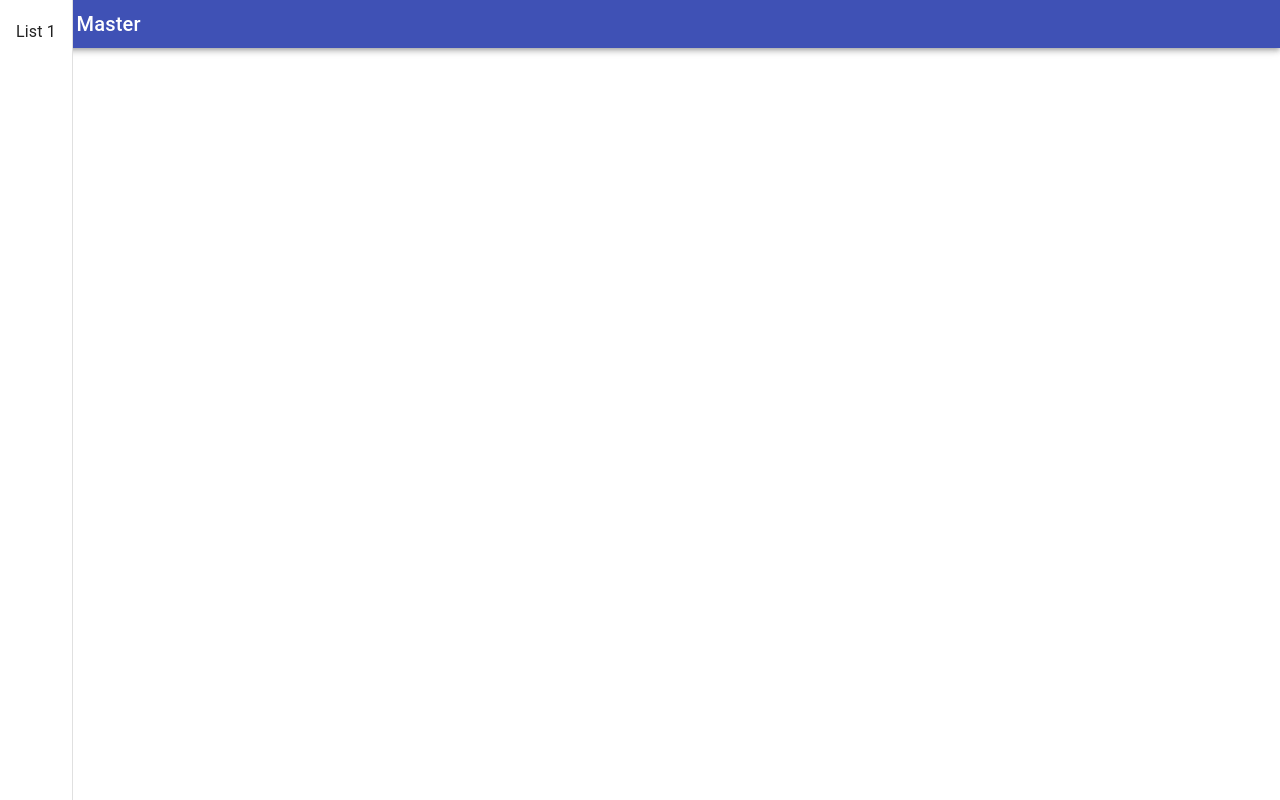
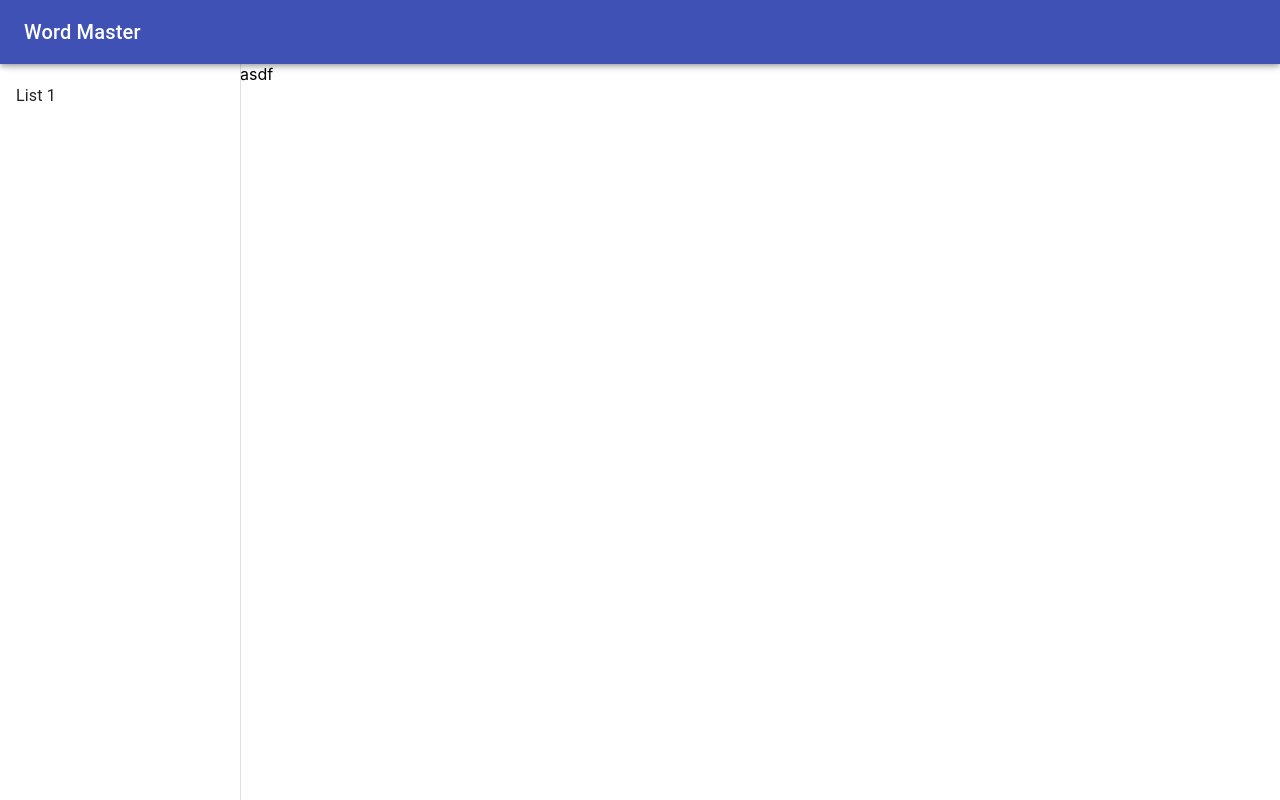
Before and after one commit to Tekiter/word-master-react, a React (Create React App) app: page / in a window 1280 px wide. Built offline with nearby package versions, Linux system fonts and the light colour scheme.

Commit message:
Add layout

```diff
--- a/src/App.js
+++ b/src/App.js
@@ -1,17 +1,11 @@
-import { Drawer } from "@material-ui/core";
-
-import Header from "./components/Header";
-import WordBook from "./components/WordBook";
+import Layout from "./components/Layout";
+import SideBar from "./components/SideBar";
 
 function App() {
   return (
-    <div className="App">
-      <Header></Header>
-      <Drawer variant="permanent" anchor="left">
-        <WordBook></WordBook>
-      </Drawer>
-      <main>asdfasdf</main>
-    </div>
+    <Layout appTitle="Word Master" side={<SideBar />}>
+      <div>asdf</div>
+    </Layout>
   );
 }
 
--- /dev/null
+++ b/src/components/Layout.js
@@ -0,0 +1,60 @@
+import {
+  Drawer,
+  makeStyles,
+  Toolbar,
+  AppBar,
+  Typography,
+} from "@material-ui/core";
+
+const useStyles = makeStyles((theme) => ({
+  root: {
+    display: "flex",
+  },
+  appBar: {
+    zIndex: theme.zIndex.drawer + 1,
+  },
+  drawer: {
+    width: 240,
+    flexShrink: 0,
+  },
+  drawerPaper: {
+    width: 240,
+  },
+  drawerContainer: {
+    overflow: "auto",
+  },
+  content: {
+    flexGrow: 1,
+  },
+}));
+
+function Layout({ appTitle, side, children }) {
+  const classes = useStyles();
+
+  return (
+    <div className={classes.root}>
+      <AppBar position="fixed" className={classes.appBar}>
+        <Toolbar>
+          <Typography variant="h6">{appTitle}</Typography>
+        </Toolbar>
+      </AppBar>
+      <Drawer
+        className={classes.drawer}
+        classes={{
+          paper: classes.drawerPaper,
+        }}
+        variant="permanent"
+        anchor="left"
+      >
+        <Toolbar />
+        <div className={classes.drawerContainer}>{side}</div>
+      </Drawer>
+      <main className={classes.content}>
+        <Toolbar />
+        {children}
+      </main>
+    </div>
+  );
+}
+
+export default Layout;
--- /dev/null
+++ b/src/components/SideBar.js
@@ -0,0 +1,7 @@
+import WordBook from "./WordBook";
+
+function SideBar() {
+  return <WordBook />;
+}
+
+export default SideBar;
```
